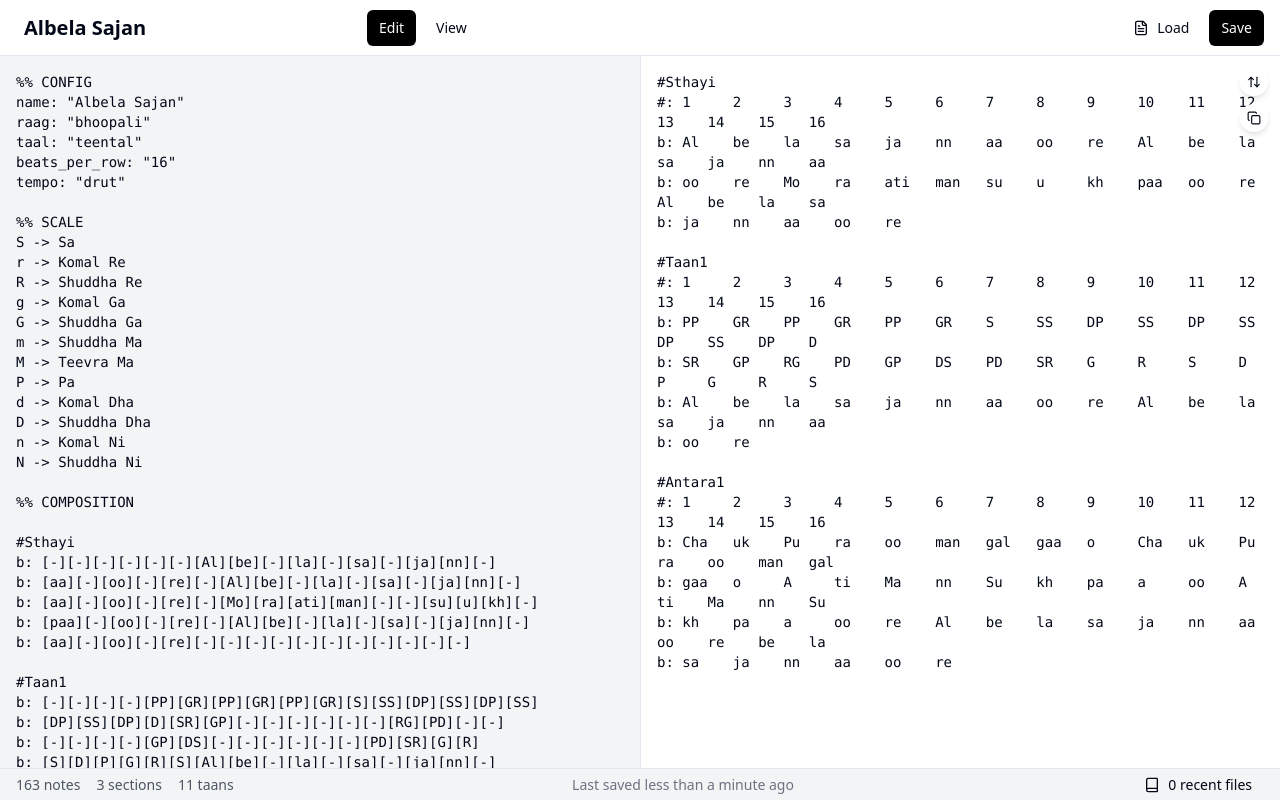
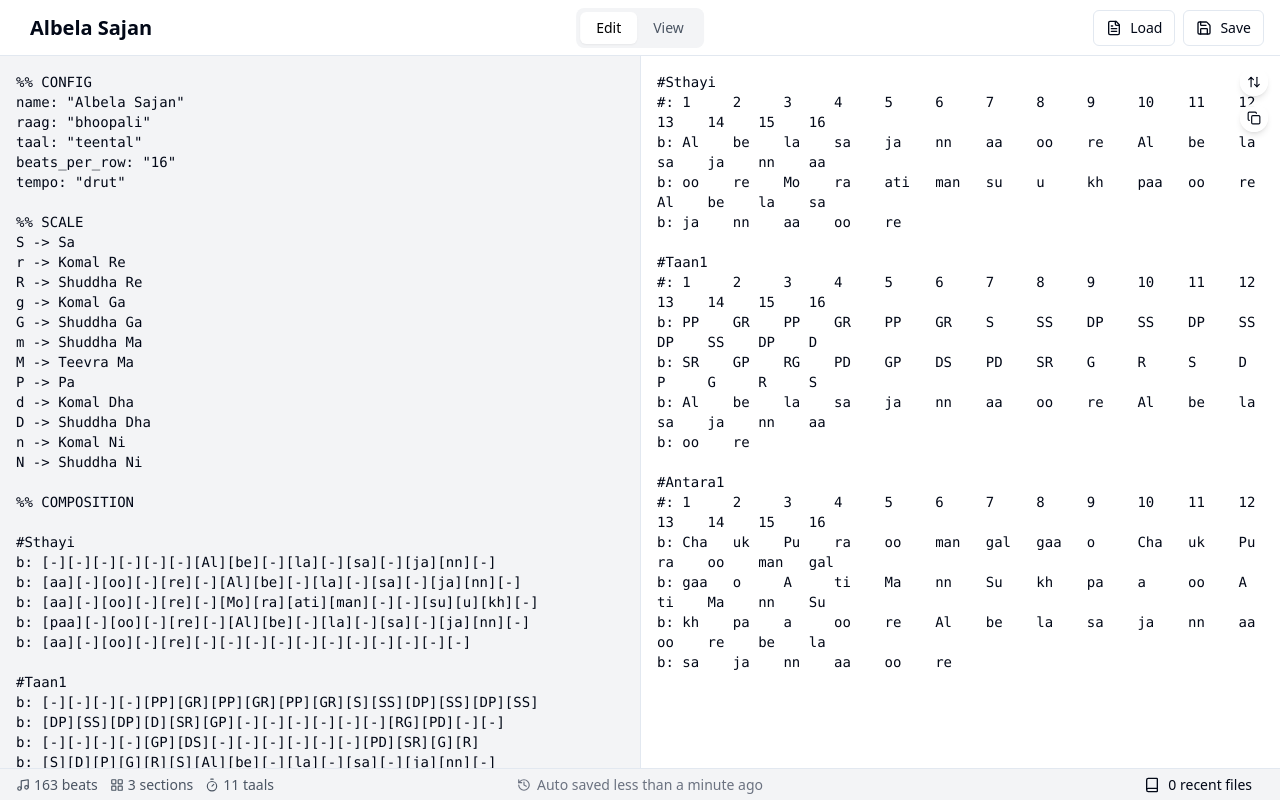
Before and after one commit to codevalley/surmaker, a React (Vite) app in the folder websur/: page / in a window 1280 px wide. Built offline with nearby package versions, Linux system fonts and the light colour scheme.

Commit message:
Beautify layout

```diff
--- a/websur/src/artifact-component.tsx
+++ b/websur/src/artifact-component.tsx
@@ -2,7 +2,7 @@ import React, { useState, useMemo, memo, useEffect } from 'react';
 import { Card, CardHeader, CardTitle, CardContent } from '@/components/ui/card';
 import { Tabs, TabsContent, TabsList, TabsTrigger } from '@/components/ui/tabs';
 import { Button } from '@/components/ui/button';
-import { Download, FileText, Book, Eye, EyeOff, ArrowRightLeft, ArrowUpDown, Copy, Check } from 'lucide-react';
+import { Download, FileText, Book, Eye, EyeOff, ArrowRightLeft, ArrowUpDown, Copy, Check, Pencil, Save, Music, LayoutGrid, Rows, History, Timer } from 'lucide-react';
 import { SurParser, Note, Beat, Element, ElementType, NotePitch } from './lib/sur-parser';
 import type { SurDocument, Section } from './lib/sur-parser/types';
 import html2pdf from 'html2pdf.js';
@@ -602,27 +602,42 @@ const StatusBar: React.FC<{
 }> = ({ stats, lastSaved, onRecentFilesClick, recentFilesCount }) => {
   return (
     <div className="h-8 bg-gray-100 border-t flex items-center px-4 text-sm fixed bottom-0 left-0 right-0">
-      <div className="flex gap-4 text-gray-600">
-        <span>{stats.notes} notes</span>
+      {/* Left section with fixed width - reduced gap and more compact layout */}
+      <div className="w-[240px] flex items-center gap-3 text-gray-600 whitespace-nowrap">
+        <div className="flex items-center gap-1">
+          <Music className="h-3.5 w-3.5" />
+          <span>{stats.notes} beats</span>
+        </div>
+        <div className="flex items-center gap-1">
+          <LayoutGrid className="h-3.5 w-3.5" />
           <span>{stats.sections} sections</span>
-        <span>{stats.rows} taans</span>
+        </div>
+        <div className="flex items-center gap-1">
+          <Timer className="h-3.5 w-3.5" />
+          <span>{stats.rows} taals</span>
+        </div>
       </div>
 
-      <div className="flex-1 flex justify-center">
+      {/* Center section - absolutely positioned */}
+      <div className="absolute left-1/2 -translate-x-1/2">
         {lastSaved && (
-          <span className="text-gray-500">
-            Last saved {formatTimeAgo(lastSaved)}
-          </span>
+          <div className="flex items-center gap-1.5 text-gray-500 whitespace-nowrap">
+            <History className="h-3.5 w-3.5" />
+            <span>Auto saved {formatTimeAgo(lastSaved)}</span>
+          </div>
         )}
       </div>
 
+      {/* Right section with fixed width */}
+      <div className="w-[240px] ml-auto">
         <button
           onClick={onRecentFilesClick}
-        className="flex items-center gap-2 hover:bg-gray-200 px-3 py-1 rounded"
+          className="flex items-center gap-2 hover:bg-gray-200 px-3 py-1 rounded ml-auto whitespace-nowrap"
         >
           <Book className="h-4 w-4" />
           {recentFilesCount} recent files
         </button>
+      </div>
     </div>
   );
 };
@@ -705,37 +720,53 @@ const TitleBar: React.FC<{
   lastSaved
 }) => {
   return (
-    <div className="h-14 border-b bg-white flex items-center px-4">
-      <div className="flex items-center gap-4 flex-1">
+    <div className="h-14 border-b bg-white flex items-center px-4 relative">
+      {/* Left section */}
+      <div className="w-[240px]"> {/* Fixed width to match right section */}
+        <div className="relative group">
           <input
             type="text"
             value={title}
             onChange={(e) => onTitleChange(e.target.value)}
-          className="text-xl font-semibold bg-transparent border-none focus:outline-none focus:ring-2 focus:ring-blue-200 rounded px-2"
+            className="text-xl font-semibold bg-transparent w-full
+                     border-2 border-transparent rounded-lg px-3 py-1
+                     focus:outline-none focus:border-blue-100
+                     group-hover:border-gray-100 transition-colors"
             placeholder="Untitled Composition"
           />
-
-        <div className="flex gap-2 ml-4">
-          <Button
-            variant={activeTab === 'edit' ? 'default' : 'ghost'}
-            size="sm"
-            onClick={() => onTabChange('edit')}
-            className={activeTab === 'edit' ? 'bg-black text-white hover:bg-black/90' : ''}
-          >
-            Edit
-          </Button>
-          <Button
-            variant={activeTab === 'view' ? 'default' : 'ghost'}
-            size="sm"
-            onClick={() => onTabChange('view')}
-            className={activeTab === 'view' ? 'bg-black text-white hover:bg-black/90' : ''}
-          >
-            View
-          </Button>
+          <Pencil className="h-4 w-4 text-gray-400 absolute right-2 top-1/2 -translate-y-1/2
+                          opacity-0 group-hover:opacity-100 transition-opacity" />
         </div>
       </div>
 
-      <div className="flex items-center gap-2">
+      {/* Center section - Tab switcher */}
+      <div className="absolute left-1/2 -translate-x-1/2">
+        <div className="flex bg-gray-100 p-1 rounded-lg">
+          <button
+            onClick={() => onTabChange('edit')}
+            className={`px-4 py-1.5 rounded-md text-sm font-medium transition-colors ${
+              activeTab === 'edit'
+                ? 'bg-white text-black shadow-sm'
+                : 'text-gray-600 hover:text-gray-900'
+            }`}
+          >
+            Edit
+          </button>
+          <button
+            onClick={() => onTabChange('view')}
+            className={`px-4 py-1.5 rounded-md text-sm font-medium transition-colors ${
+              activeTab === 'view'
+                ? 'bg-white text-black shadow-sm'
+                : 'text-gray-600 hover:text-gray-900'
+            }`}
+          >
+            View
+          </button>
+        </div>
+      </div>
+
+      {/* Right section */}
+      <div className="w-[240px] ml-auto flex justify-end gap-2"> {/* Fixed width to match left section */}
         <input
           type="file"
           id="file-upload"
@@ -744,7 +775,7 @@ const TitleBar: React.FC<{
           onChange={onLoadFile}
         />
         <label htmlFor="file-upload">
-          <Button variant="ghost" size="sm" className="gap-2" asChild>
+          <Button variant="outline" size="sm" className="gap-2" asChild>
             <div>
               <FileText className="h-4 w-4" />
               Load
@@ -753,11 +784,12 @@ const TitleBar: React.FC<{
         </label>
 
         <Button
-          variant="default"
+          variant="outline"
           size="sm"
           onClick={onSave}
-          className="gap-2 bg-black hover:bg-black/90 text-white"
+          className="gap-2"
         >
+          <Save className="h-4 w-4" />
           Save
         </Button>
       </div>
```
Lines whose indentation alone changed are shown as unchanged.
